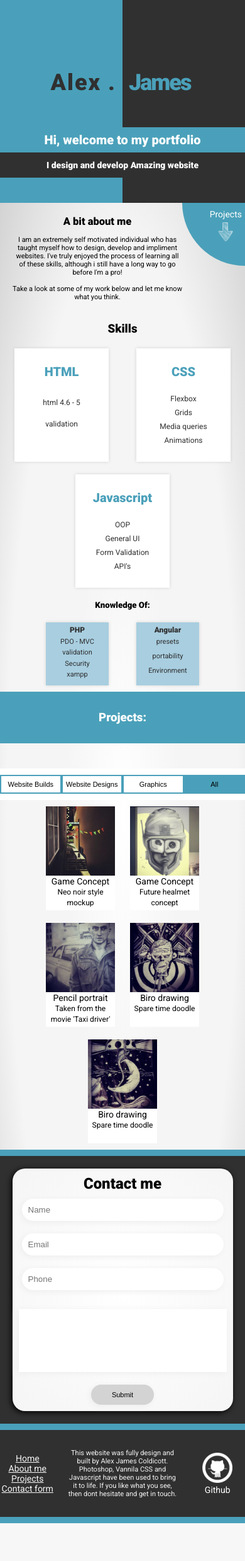
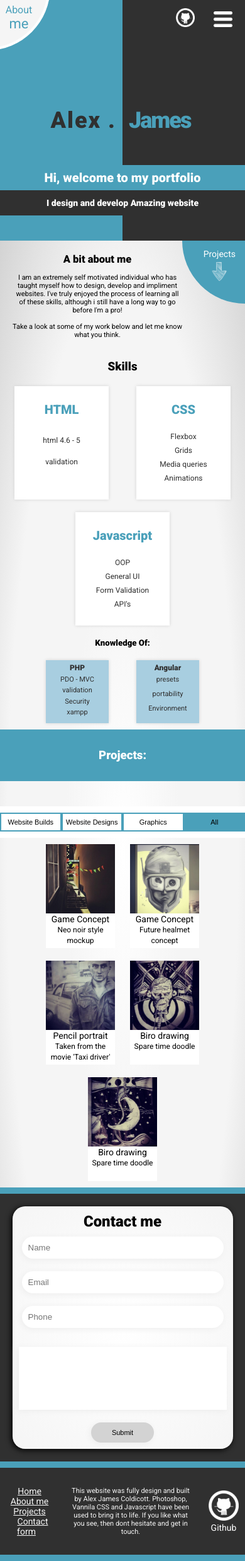
Before and after one commit to ajcoldi/ajcoldi.github.io, a PHP site: page / in a window 390 px wide. Shown: the whole page at 63% size. Before the commit the page ends 2418 px from the top, so only its background shows below. Run offline with PHP 8.4, Linux system fonts and the light colour scheme.

Commit message:
hamburger menu added

```diff
--- a/index.html
+++ b/index.html
@@ -28,13 +28,22 @@
                         <li><a href="index.html">Home</a></li>
                         <li><a href="index.html">Projects</a></li>
                         <li><a href="index.html">Contact</a></li>
-                        <a class="githubWrapper"  href="index.html">
+
+
+                    </ul>
+                    <a class="githubWrapper"  href="index.html">
                             <img src="assets/githubLogo.png">
                             <p>Github</p>
-                        </a>
-
-                    </ul>
+                    </a>
+                    <div id="hamburgerBtn">
+                        <img src="assets/hamburger-menu.png">
+                    </div>
                 </nav>
+                <div id="hamburgerNavbar">
+                    <li><a href="index.html">Home</a></li>
+                    <li><a href="index.html">Projects</a></li>
+                    <li><a href="index.html">Contact</a></li>
+                </div>
 
 
                     <div id="headerName">
@@ -207,6 +216,18 @@
 
         </footer>
     </div>
-    <script></script>
+    <script>
+
+        var hamburgerBtn = document.getElementById('hamburgerBtn');
+        var mobileNav = document.getElementById('hamburgerNavbar');
+
+        hamburgerBtn.onclick = function hbMenu(){
+            if (mobileNav.style.display === 'block') {
+                mobileNav.style.display = 'none';
+            } else{
+                mobileNav.style.display = "block";
+            }
+        }
+    </script>
     </body>
 </html>
--- a/style.css
+++ b/style.css
@@ -82,11 +82,15 @@ nav>ul{
     font-size: 12px;
 }
 nav>ul>li,a {
-    flex: 1;
     text-decoration: none;
     color: white;
     transition: 0.2s;
 }
+nav>ul>li {
+    flex: 1;
+
+}
+
 nav>ul>li a:hover{
     text-decoration: underline;
     }
@@ -98,11 +102,17 @@ nav>ul>li::before{
     width: 1em;
     margin-left: -1em;
 }
-nav>ul>.githubWrapper{
+nav>.githubWrapper{
+    flex: 0.1;
     transition: 0.2s;
+    margin: auto;
 }
-nav>ul>.githubWrapper:hover{
+
+nav>.githubWrapper:hover{
     transform: translateY(-5px);
+}
+#hamburgerBtn{
+    display: none;
 }
 /*-----------------------header text-----------------------*/
 
@@ -386,8 +396,6 @@ section{
 #contactSection{
     background: #303030;
     border-top: solid 10px #4aa0ba;
-
-
 }
 #contactSection>form{
     width: 60%;
@@ -397,7 +405,6 @@ section{
     text-align: center;
     background: radial-gradient(white, whitesmoke);
     box-shadow: -2px 2px 10px black;
-
     display: flex;
     flex-direction: column;
 
@@ -488,7 +495,7 @@ footer>.githubWrapper:hover{
     background: linear-gradient(90deg, #4aa0ba 50%, #303030 50%);
     height: 100%;
     width: 100%;
-    }
+}
     header{
     padding: 0px;
 }
@@ -520,40 +527,53 @@ footer>.githubWrapper:hover{
     /*nav bar*/
 
 nav{
+    display: flex;
+}
+nav>ul{
+    display: none;
+
+}
+
+#hamburgerBtn{
+    margin: auto;
+    height: 30px;
+    width: 30px;
+    margin-right: 20px;
+    display: flex;
+    justify-content: center;
+    align-items: center;
+    transition: all 0.5s ease-in-out;
+}
+#hamburgerBtn>img{
+    height: 25px;
+    width: 30px;
+    filter: invert();
+}
+#hamburgerNavbar{
+    text-align: right;
+    list-style: none;
     display: none;
 }
-nav>ul{
-    flex:1;
-    display: flex;
-    list-style: none;
-    margin-left: 40px;
-    align-items: center;
-    text-align: center;
-    font-size: 12px;
+#hamburgerNavbar>li, a{
+    text-decoration: none;
+    padding: 5px 10px;
 }
-nav>ul>li,a {
-    flex: 1;
-    text-decoration: none;
-    color: white;
+nav>.githubWrapper{
+    flex: 0.1;
     transition: 0.2s;
+    margin: auto;
 }
-nav>ul>li a:hover{
-    text-decoration: underline;
-    }
-nav>ul>li::before{
-    content: "\2022";
-    color: #4aa0ba;
-    font-weight: bold;
-    display: inline-block;
-    width: 1em;
-    margin-left: -1em;
+nav>.githubWrapper>img{
+    margin-right: 20px;
+    width: 30px;
 }
-nav>ul>.githubWrapper{
-    transition: 0.2s;
+nav>.githubWrapper>p{
+    display: none;
 }
-nav>ul>.githubWrapper:hover{
-    transform: translateY(-5px);
-}
+
+
+
+
     /*-----------------------header text-----------------------*/
 
 
```
Also changed, not shown: assets/hamburger-menu.png (added).
